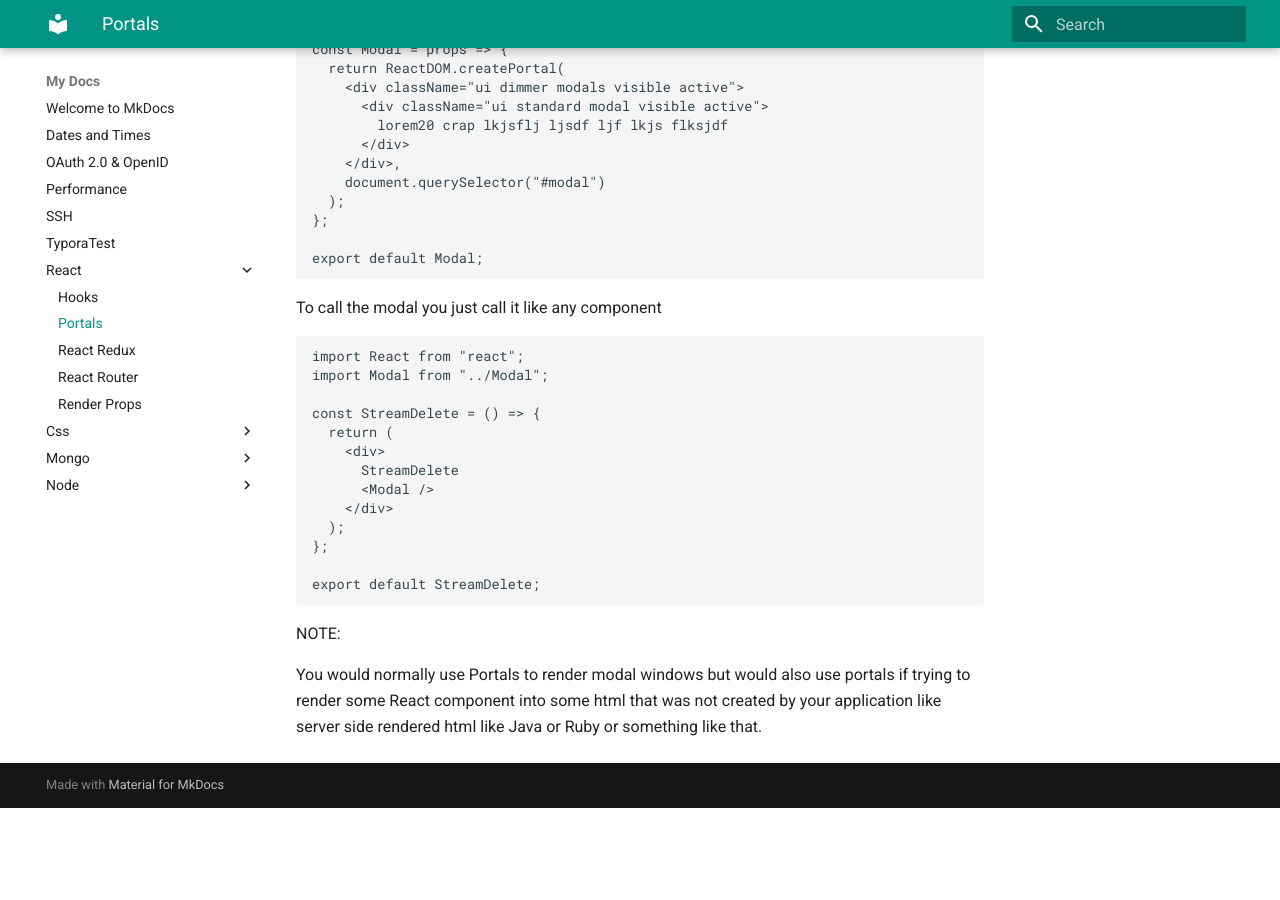
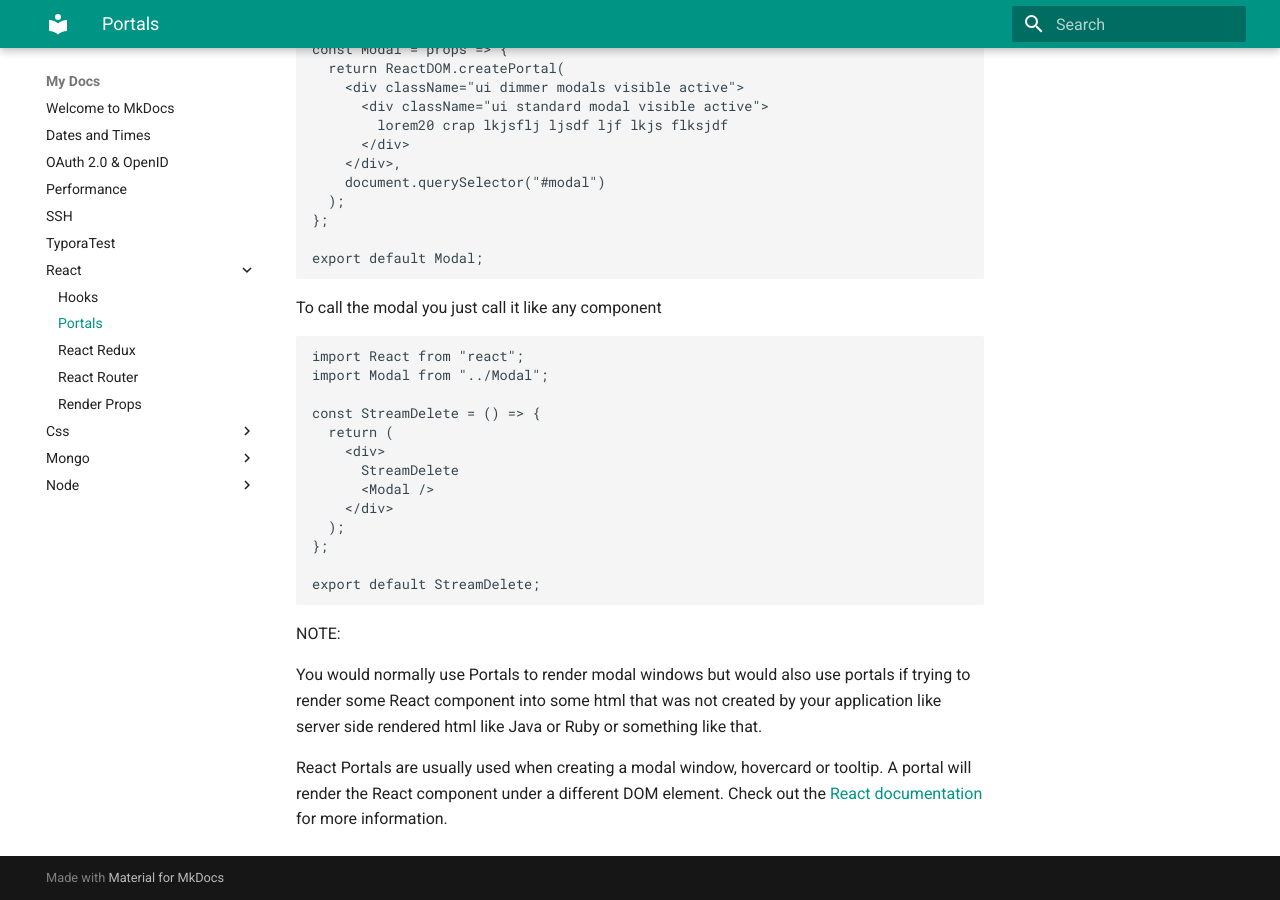
Before and after one commit to MikeDeGan/docs, an MkDocs documentation site: the page built from docs/React/Portals.md, in a window 1280 px wide and 900 px high, scrolled down 1154 px. Built offline with MkDocs 1.6.1 and Material for MkDocs 9.7.7, drawn with Linux system fonts in a browser that asks for light colours; before the commit the page ends 1962 px from its top, so only the background shows below that.

Commit message:
update portals

```diff
--- a/docs/React/Portals.md
+++ b/docs/React/Portals.md
@@ -67,3 +67,5 @@ export default StreamDelete;
 NOTE:
 
 You would normally use Portals to render modal windows but would also use portals if trying to render some React component into some html that was not created by your application like server side rendered html like Java or Ruby or something like that.
+
+React Portals are usually used when creating a modal window, hovercard or tooltip. A portal will render the React component under a different DOM element. Check out the [React documentation](https://reactjs.org/docs/portals.html) for more information.
```
